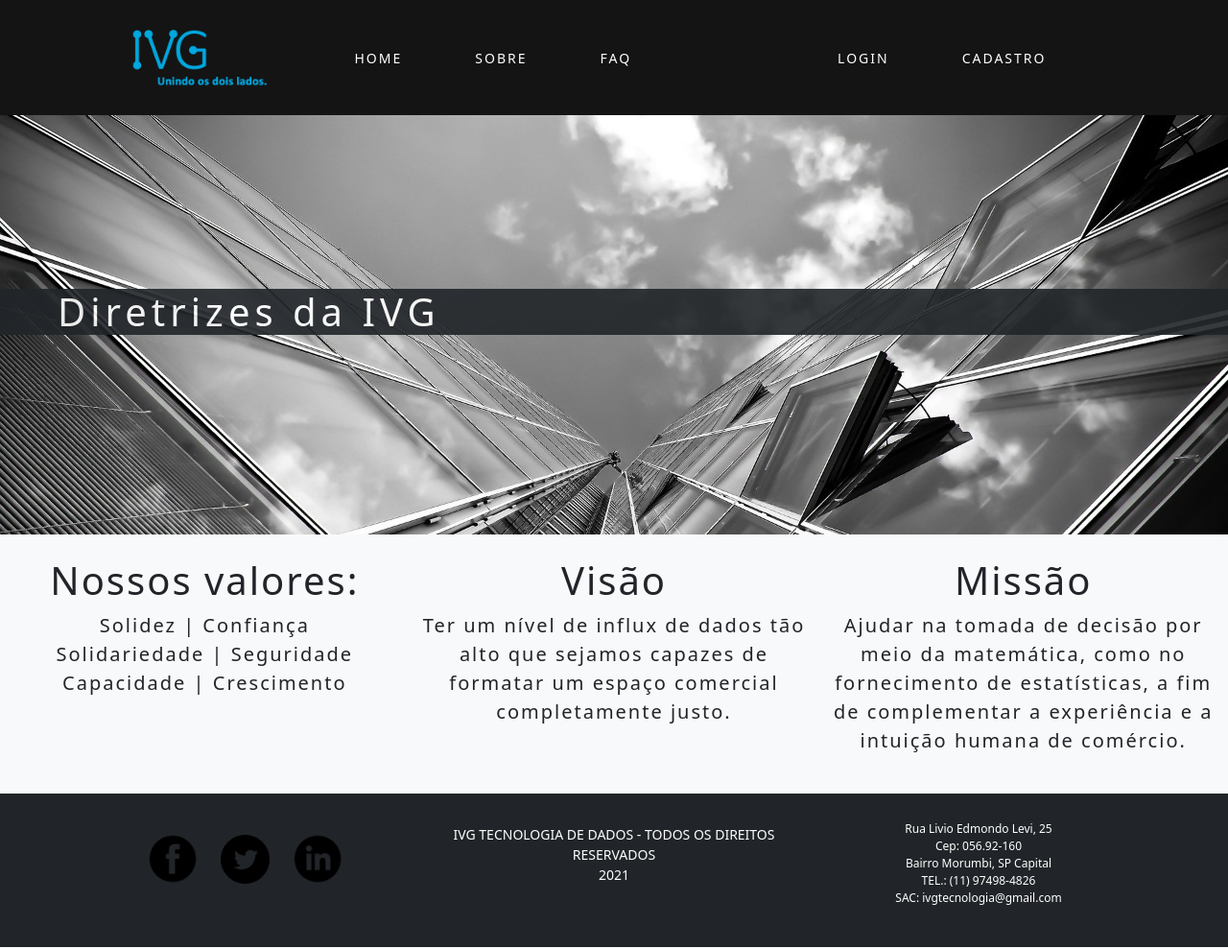
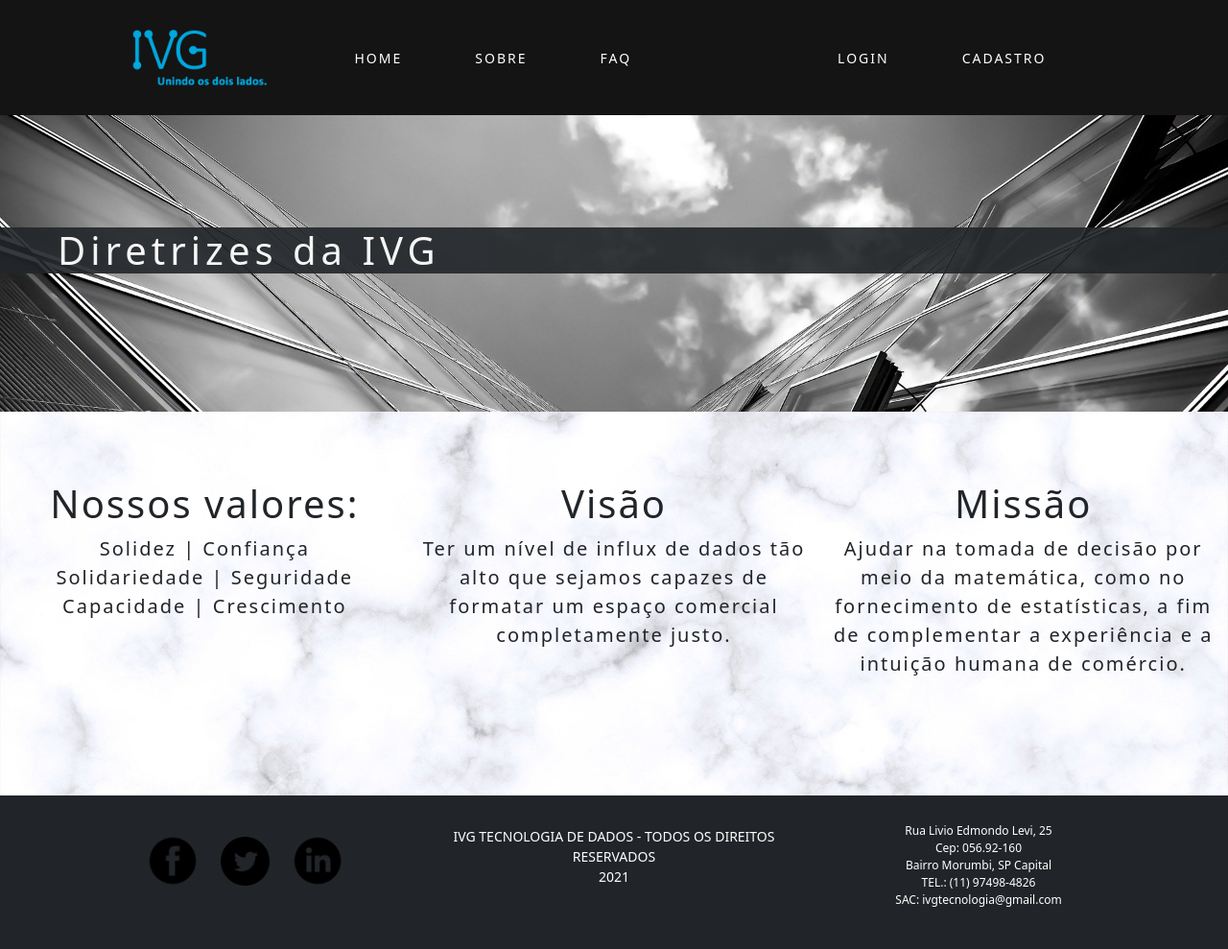
Before and after one commit to Sirmadeira/IVG_SITE_FLASK, a Flask app: page /Sobre in a window 1280 px wide. Shown: the whole page at 96% size. Run offline with Flask 2, Linux system fonts and the light colour scheme; some libraries are stand-ins or nearby versions.

Commit message:
atualizei a tela sobre com mármore de fundo

```diff
--- a/FlaskCodePacote/Templates/Sobre.html
+++ b/FlaskCodePacote/Templates/Sobre.html
@@ -1,12 +1,12 @@
 {% extends "Layout.html" %}
 {% block content %}
-<div class="container-fluid" style="background-image: url(static/imagens/Sobre-Background.jpg); background-size: cover; height: 300px; margin: -35px 0 0; padding: 20% 0; width: 100%;">
+<div class="container-fluid" style="background-image: url(static/imagens/Sobre-Background.jpg); background-size: cover; height: 300px; margin: -35px 0 0; padding: 15% 0; width: 100%;">
   <div class="col-lg bg-dark" style="opacity: .9">
     <h1 style="padding-left: 60px; letter-spacing: 5px;">Diretrizes da IVG</h1>
   </div>
 </div>
-<div class="row bg-light py-4 mx-0" style="height: auto; width: 100%;">
-    <div class="col-lg text-center">
+<div class="row bg-lights py-4 mx-0 my-auto" style="height: auto; width: 100%; background-image: url(static/imagens/Sobre-Background2.jpg); background-size: cover; min-height: 400px;">
+    <div class="col-lg mt-5 text-center">
       <div class="text-dark mb-3 mx-auto">
       <div class="" style="letter-spacing: 2px;">
         <h1>Nossos valores:</h1>
@@ -21,7 +21,7 @@
       </div>
       </div>
       </div>
-      <div class="col-lg text-center">
+      <div class="col-lg mt-5 text-center">
       <div class="text-dark mb-3 mx-auto">
         <div class="" style="letter-spacing: 2px;">
           <h1>Visão</h1>
@@ -35,7 +35,7 @@
         </div>
         </div>
       </div>
-    <div class="col-lg text-center">
+    <div class="col-lg mt-5 text-center">
       <div class="text-dark mb-3 mx-auto">
         <div class="" style="letter-spacing: 2px;">
           <h1>Missão</h1>
```
Also changed, not shown: FlaskCodePacote/static/imagens/Sobre-Background2.jpg (added).
